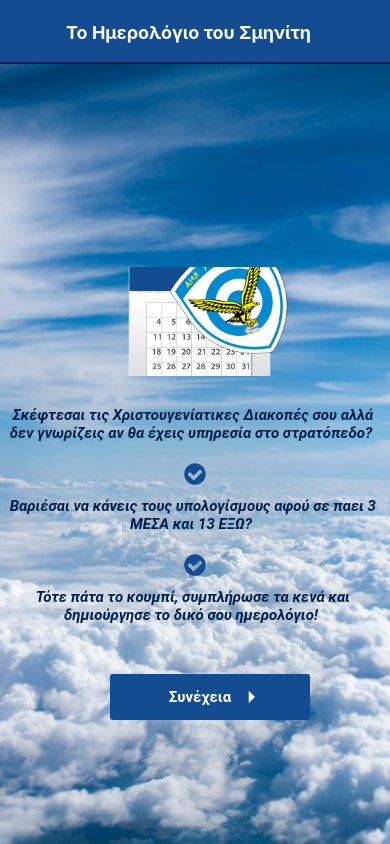
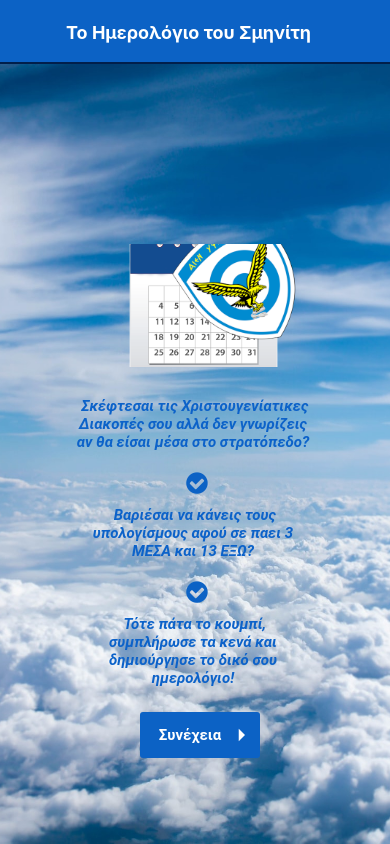
Before and after one commit to stamoskantarakis/army-calendar, a React Native app: screen /Home in a window 390 px wide. Built offline with nearby package versions, Linux system fonts and the light colour scheme.

Commit message:
Redux Setup, Inputs Created

```diff
--- /dev/null
+++ b/Actions.js
@@ -0,0 +1,20 @@
+export const daysInInput = daysIn => (
+    {
+      type: 'RECEIVE_DAYS_IN',
+      payload: daysIn,
+    }
+  );
+
+export const daysOutInput = daysOut => (
+    {
+      type: 'RECEIVE_DAYS_OUT',
+      payload: daysOut,
+    }
+  );
+
+export const firstDateInput = firstDate => (
+    {
+      type: 'RECEIVE_FIRST_DATE',
+      payload: firstDate,
+    }
+  );
--- a/App.js
+++ b/App.js
@@ -1,5 +1,8 @@
 import * as React from 'react';
 // import { StatusBar } from 'expo-status-bar';
+import { Provider } from 'react-redux';
+import { createStore } from 'redux';
+import reducer from './Reducer';
 import { StyleSheet, Text, View, Image } from 'react-native';
 // import { Provider } from 'react-redux';
 // import { createStore } from 'redux';
@@ -13,15 +16,19 @@ import ResultScreen from './app/screens/ResultScreen'
 // import 'react-native-gesture-handler';
 
 
-
+const store = createStore(
+  reducer /* preloadedState, */,
+  window.__REDUX_DEVTOOLS_EXTENSION__ && window.__REDUX_DEVTOOLS_EXTENSION__(),
+)
 const Stack = createStackNavigator();
 
 export default function App() {
   return (
+    <Provider store={store}>
     <NavigationContainer>
     <Stack.Navigator screenOptions={{
         headerStyle: {
-          backgroundColor: '#134c90',
+          backgroundColor: '#0c62c5',
           borderBottomWidth: 2,
           borderBottomColor:"#011f4b",
 
@@ -50,6 +57,7 @@ export default function App() {
       />
     </Stack.Navigator>
   </NavigationContainer>
+  </Provider>
   );
 }
 
--- /dev/null
+++ b/Reducer.js
@@ -0,0 +1,28 @@
+import { combineReducers } from 'redux';
+
+const INITIAL_STATE = {
+  daysIn: null,
+  daysOut: null,
+  firstDate: null
+};
+
+const Reducer= (state = INITIAL_STATE, action) => {
+  switch (action.type) {
+    case 'RECEIVE_DAYS_IN':
+        state.daysIn = action.payload;
+        return state;
+    case 'RECEIVE_DAYS_OUT':
+        state.daysOut = action.payload;
+        return state;
+    case 'RECEIVE_FIRST_DATE':
+        const temp = JSON.stringify(action.payload).slice(1,11);
+        state.firstDate = temp;
+        return state;
+    default:
+      return state
+  }
+};
+
+export default combineReducers({
+  reducer: Reducer
+});
--- a/app/screens/DatePickerScreen.js
+++ b/app/screens/DatePickerScreen.js
@@ -1,13 +1,83 @@
-import React from 'react';
-import  {View, Text, ImageBackground, StyleSheet} from 'react-native';
-import Icon from 'react-native-vector-icons/FontAwesome';
-import { Input } from 'react-native-elements';
+import React, {useState} from 'react';
+import  {View, Text, ImageBackground, StyleSheet, TextInput} from 'react-native';
+import { Button, } from 'react-native-elements';
+import { useDispatch } from 'react-redux';
+import { daysInInput, daysOutInput, firstDateInput } from '../../Actions.js';
+
+
+import DateTimePicker from '@react-native-community/datetimepicker';
+
 
 function DatePickerScreen({ navigation, route  }) {
+    const dispatch = useDispatch()
+    const [date, setDate] = useState(new Date(1598051730000));
+    const [mode, setMode] = useState('date');
+    const [show, setShow] = useState(false);
+    const [daysIn, onChangeDaysIn] = React.useState(null);
+    const [daysOut, onChangeDaysOut] = React.useState(null);
+
+    const onFinalButtonPress= () => {
+        navigation.navigate('Result');
+        dispatch(daysInInput(daysIn));
+        dispatch(daysOutInput(daysOut));
+        dispatch(firstDateInput(date));
+    }
+
+    const onChange = (event, selectedDate) => {
+      const currentDate = selectedDate || date;
+      setShow(Platform.OS === 'ios');
+      setDate(currentDate);
+    };
+
+    const showMode = (currentMode) => {
+      setShow(true);
+      setMode(currentMode);
+    };
+
+    const showDatepicker = () => {
+      showMode('date');
+    };
+
+    const showTimepicker = () => {
+      showMode('time');
+    };
+
+
+
     return (
         <ImageBackground style={styles.imageStyle} source={require("../assets/background.jpg")}>
             <View >
-                <Input  placeholder='INPUT WITH ICON'  leftIcon={{ type: 'font-awesome', name: 'chevron-left' }}/>
+            <Text style={styles.mainText}> Πότε μπήκες στο στρατόπεδο?</Text>
+            <Button onPress={showDatepicker} title="Επιλογή" type="solid" icon={{name: "calendar",type: 'font-awesome', size: 15, color: "white",}} iconRight="true" buttonStyle={styles.button} titleStyle={styles.titleButton}/>
+            {show && (
+            <DateTimePicker
+                testID="dateTimePicker"
+                value={date}
+                mode={mode}
+                is24Hour={true}
+                display="default"
+                onChange={onChange}
+            />
+            )}
+            <Text style={styles.mainText}> Πόσες μέρες θα είσαι μέσα?</Text>
+            <TextInput
+                style={styles.input}
+                onChangeText={onChangeDaysIn}
+                value={daysIn}
+                placeholder="Συμπλήρωσε"
+                keyboardType="numeric"
+            />
+            <Text style={styles.mainText}> Πόσες μέρες θα είσαι έξω?</Text>
+            <TextInput
+                style={styles.input}
+                onChangeText={onChangeDaysOut}
+                value={daysOut}
+                placeholder="Συμπλήρωσε"
+                keyboardType="numeric"
+            />
+             <Button onPress={showDatepicker} title="Συνέχεια" type="solid" icon={{name: "arrow-right",type: 'font-awesome', size: 10, color: "white",}} iconRight="true" buttonStyle={styles.button} titleStyle={styles.titleButton}
+              onPress={() =>
+                        onFinalButtonPress()}/>
             </View>
         </ImageBackground>
     );
@@ -30,6 +100,43 @@ const styles = StyleSheet.create({
 
 
     },
+    mainText:{
+        fontWeight: '700',
+        fontFamily: 'Roboto',
+        textAlign:"center",
+        color:"#0c62c9",
+        marginTop: 15,
+        fontSize: 15,
+        right:4,
+        fontStyle:'italic',
+
+
+    },
+    button:{
+        marginTop:20,
+        backgroundColor: "#0c62c5",
+        borderBottomWidth: 0,
+        borderBottomColor:"#0c62c5",
+        width: 120,
+        height:42,
+        left:140,
+
+
+    },
+    titleButton:{
+        fontWeight: '600',
+        color: '#fff',
+        marginLeft: 15,
+        fontSize: 14,
+        fontFamily: 'Roboto',
+
+    },
+    input:{
+        marginTop:20,
+        textAlign: "center",
+        color:"#0c62c5"
+    },
+
 })
 
 export default DatePickerScreen;
--- a/app/screens/HomeScreen.js
+++ b/app/screens/HomeScreen.js
@@ -8,47 +8,48 @@ import Icon from 'react-native-vector-icons/FontAwesome';
 function HomeScreen({ navigation, route }) {
 
     return (
-        <ImageBackground style={styles.imageStyle} source={require("../assets/background.jpg")}>
+        <ImageBackground style={styles.backgroundImageStyle} source={require("../assets/background.jpg")}>
                 <View style={styles.aboveButton}>
                     <Image
-                        style={styles.eagleLogo}
+                        style={styles.underHeaderImage}
                         source={require(("../assets/calendar.png"))}
                     />
-                    <Text style={styles.mainText}> Σκέφτεσαι τις Χριστουγενίατικες Διακοπές σου αλλά δεν γνωρίζεις αν θα έχεις υπηρεσία στο στρατόπεδο?</Text>
-                    <Icon name='check-circle'  type='font-awesome'  color='#134c90' style={{textAlign:'center', marginTop:20, fontSize:25}} />
+                    <Text style={styles.mainText}> Σκέφτεσαι τις Χριστουγενίατικες Διακοπές σου αλλά δεν γνωρίζεις αν θα είσαι μέσα στο στρατόπεδο?</Text>
+                    <Icon name='check-circle'  type='font-awesome'  color='#0c62c5' style={{textAlign:'center', marginTop:20, fontSize:25}} />
                     <Text style={styles.mainText}> Βαριέσαι να κάνεις τους υπολογίσμους αφού σε παει 3 ΜΕΣΑ και 13 ΕΞΩ?</Text>
-                    <Icon name='check-circle'  type='font-awesome'  color='#134c90' style={{textAlign:'center', marginTop:20, fontSize:25}} />
+                    <Icon name='check-circle'  type='font-awesome'  color='#0c62c5' style={{textAlign:'center', marginTop:20, fontSize:25}} />
                     <Text style={styles.mainText}> Τότε πάτα το κουμπί, συμπλήρωσε τα κενά και δημιούργησε το δικό σου ημερολόγιο!</Text>
                     <Button  title="Συνέχεια" type="solid" icon={{name: "arrow-right", size: 30, color: "white",}} iconRight="true" buttonStyle={styles.button} titleStyle={styles.titleButton} onPress={() =>
                         navigation.navigate('DatePicker')}/>
+
                 </View>
         </ImageBackground>
     );
 }
 
 const styles = StyleSheet.create({
-    imageStyle:{
+    backgroundImageStyle:{
         width:"100%",
         height:"100%",
         justifyContent: 'center',
         backgroundColor:"#134c90",
 
     },
-    eagleLogo:{
-        width:"46%",
+    underHeaderImage:{
+        width:"80%",
         height:"30%",
-        left:110,
+        left:30,
         marginBottom:20,
         marginTop:20
 
     },
     button:{
-        marginTop:50,
-        backgroundColor: "#134c90",
+        marginTop:25,
+        backgroundColor: "#0c62c5",
         borderBottomWidth: 0,
-        borderBottomColor:"#134c90",
-        width: 200,
-        left:110
+        borderBottomColor:"#0c62c5",
+        width: 120,
+        left:60
 
     },
     titleButton:{
@@ -60,17 +61,21 @@ const styles = StyleSheet.create({
 
     },
     aboveButton:{
-             marginBottom:50
+             marginBottom:50,
+             width:"60%",
+             left:80
+
     },
     mainText:{
-        fontWeight: '600',
+        fontWeight: '700',
         fontFamily: 'Roboto',
         textAlign:"center",
-        color:"#011f4b",
+        color:"#0c62c9",
         marginTop: 10,
         fontSize: 15,
         right:4,
         fontStyle:'italic',
+
 
     }
 
--- a/app/screens/ResultScreen.js
+++ b/app/screens/ResultScreen.js
@@ -1,95 +1,53 @@
 import React from 'react';
 import {StyleSheet, View, ImageBackground, Button, Text, Platform, StatusBar, Modal} from 'react-native';
 import {Calendar, CalendarList, Agenda} from 'react-native-calendars';
+import { useSelector} from 'react-redux';
+
+function ResultScreen({ navigation, route  }) {
+    const test = useSelector(state => state.reducer.daysIn);
+    const test1 = useSelector(state => state.reducer.daysOut);
+    const test2 = useSelector(state => state.reducer.firstDate);
+    console.log(test);
+    console.log(test1);
+    console.log(test2);
 
 
-function ResultScreen({ navigation, route  }) {
+
     return (
-        <View style={styles.basicBackground}>
-            <ImageBackground style={styles.backgroundImage} source={require('../assets/backeagle.jpg')}>
-
+        <ImageBackground style={styles.imageStyle} source={require("../assets/background.jpg")}>
+            <View >
             <Calendar
-             style={styles.calendar}
-             current={'2021-03-01'}
-             // Minimum date that can be selected, dates before minDate will be grayed out. Default = undefined
-             minDate={'2021-05-10'}
-             // Maximum date that can be selected, dates after maxDate will be grayed out. Default = undefined
-             maxDate={'2022-05-30'}
-             // Handler which gets executed on day press. Default = undefined
-             onDayPress={(day) => {console.log('selected day', day)}}
-             // Handler which gets executed on day long press. Default = undefined
-             onDayLongPress={(day) => {console.log('selected day', day)}}
-             // Month format in calendar title. Formatting values: http://arshaw.com/xdate/#Formatting
-             monthFormat={'yyyy MM'}
-             // Handler which gets executed when visible month changes in calendar. Default = undefined
-             onMonthChange={(month) => {console.log('month changed', month)}}
-             // Hide month navigation arrows. Default = false
-             hideArrows={true}
-             // Replace default arrows with custom ones (direction can be 'left' or 'right')
-             renderArrow={(direction) => (<Arrow/>)}
-             // Do not show days of other months in month page. Default = false
-             hideExtraDays={false}
-             // If hideArrows = false and hideExtraDays = false do not switch month when tapping on greyed out
-             // day from another month that is visible in calendar page. Default = false
-             disableMonthChange={false}
-             // If firstDay=1 week starts from Monday. Note that dayNames and dayNamesShort should still start from Sunday
-             firstDay={1}
-             // Hide day names. Default = false
-             hideDayNames={false}
-             // Show week numbers to the left. Default = false
-             showWeekNumbers={false}
-             // Handler which gets executed when press arrow icon left. It receive a callback can go back month
-             onPressArrowLeft={subtractMonth => subtractMonth()}
-             // Handler which gets executed when press arrow icon right. It receive a callback can go next month
-             onPressArrowRight={addMonth => addMonth()}
-             // Disable left arrow. Default = false
-             disableArrowLeft={true}
-             // Disable right arrow. Default = false
-             disableArrowRight={true}
-             // Disable all touch events for disabled days. can be override with disableTouchEvent in markedDates
-             disableAllTouchEventsForDisabledDays={true}
-             // Replace default month and year title with custom one. the function receive a date as parameter
-             renderHeader={(date) => {/*Return JSX*/}}
-             // Enable the option to swipe between months. Default = false
-             enableSwipeMonths={true}
-             theme={{
-                backgroundColor: '#011f4b',
-                calendarBackground: '#011f4b',
-                textSectionTitleColor: 'red',
-                textSectionTitleDisabledColor: 'red',
-                selectedDayBackgroundColor: 'red',
-                selectedDayTextColor: 'red',
-                todayTextColor: 'red',
-                dayTextColor: 'red',
-                textDisabledColor: 'red',
-                dotColor: '#00adf5',
-                selectedDotColor: 'red',
-                arrowColor: 'orange',
-                disabledArrowColor: '#d9e1e8',
-                monthTextColor: '#011f4b',
-                indicatorColor: '#011f4b',
-                textDayFontFamily: 'monospace',
-                textMonthFontFamily: 'monospace',
-                textDayHeaderFontFamily: 'monospace',
-                textDayFontWeight: '300',
-                textMonthFontWeight: 'bold',
-                textDayHeaderFontWeight: '300',
-                textDayFontSize: 16,
-                textMonthFontSize: 16,
-                textDayHeaderFontSize: 16,
-
-
-              }}
-
-/>
-
-
-            </ImageBackground>
-        </View>
+                markingType='multi-period'
+                markedDates={{
+                  '2021-12-14': {
+                    periods: [
+                      {startingDay: false, endingDay: true, color: '#5f9ea0'},
+                      {startingDay: false, endingDay: true, color: '#ffa500'},
+                      {startingDay: true, endingDay: false, color: '#f0e68c'}
+                    ]
+                  },
+                  '2021-12-15': {
+                    periods: [
+                      {startingDay: true, endingDay: false, color: '#ffa500'},
+                      {color: 'transparent'},
+                      {startingDay: false, endingDay: false, color: '#f0e68c'}
+                    ]
+                  }
+                }}
+            />
+            </View>
+        </ImageBackground>
     );
 }
 
 const styles = StyleSheet.create({
+    imageStyle:{
+        width:"100%",
+        height:"100%",
+        justifyContent: 'center',
+        backgroundColor:"#134c90",
+
+    },
     basicBackground : {
         flex: 1,
         alignItems: 'center',
--- a/package.json
+++ b/package.json
@@ -10,10 +10,12 @@
     "eject": "expo eject"
   },
   "dependencies": {
+    "@react-native-community/datetimepicker": "^5.1.0",
     "@react-navigation/native": "^6.0.6",
     "@react-navigation/native-stack": "^6.2.5",
     "@react-navigation/stack": "^6.0.11",
     "expo": "~43.0.2",
+    "expo-dev-client": "~0.6.3",
     "expo-status-bar": "~1.1.0",
     "react": "17.0.1",
     "react-dom": "17.0.1",
```
Also changed, not shown: 1 other file (tests, documents, lock files or other folders).
